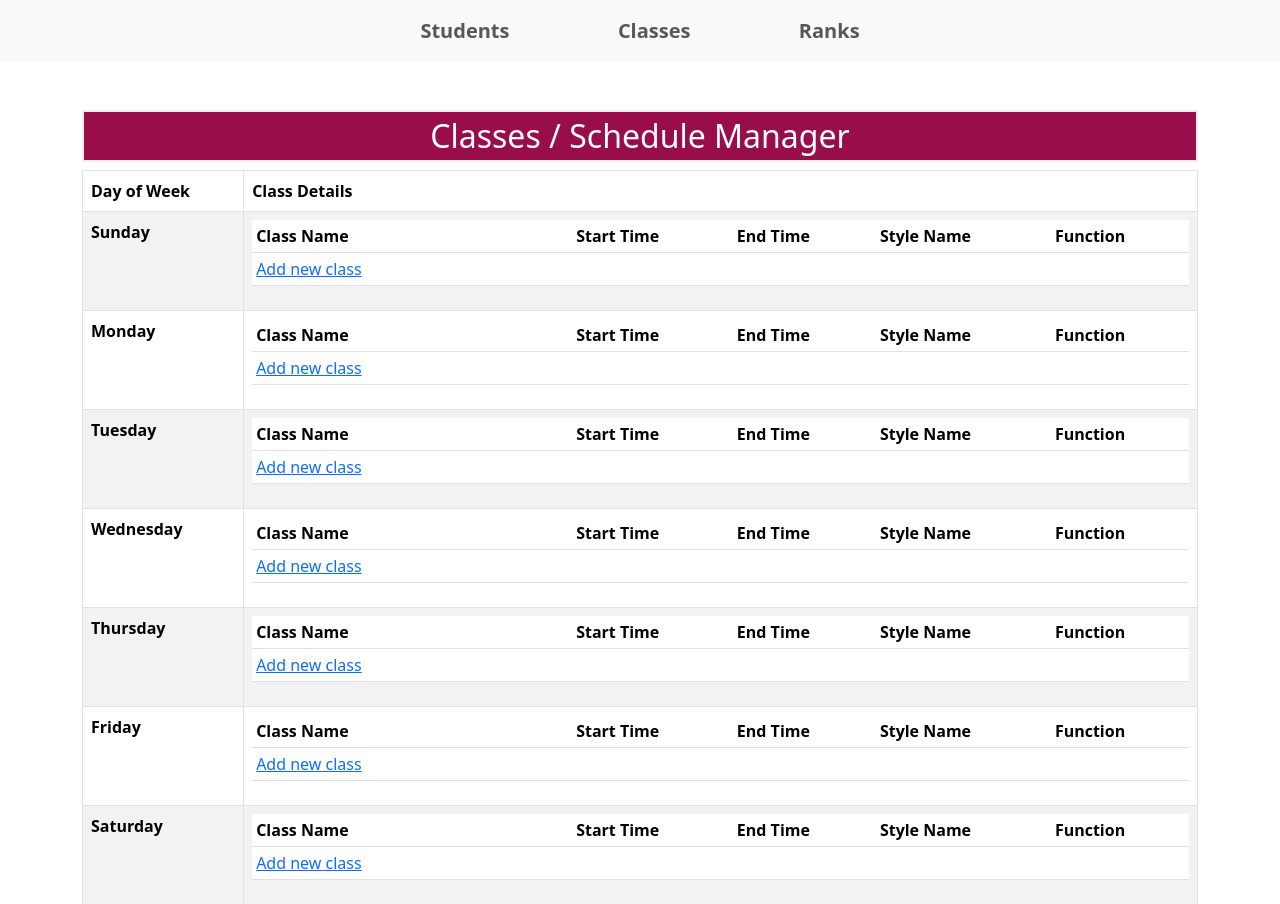
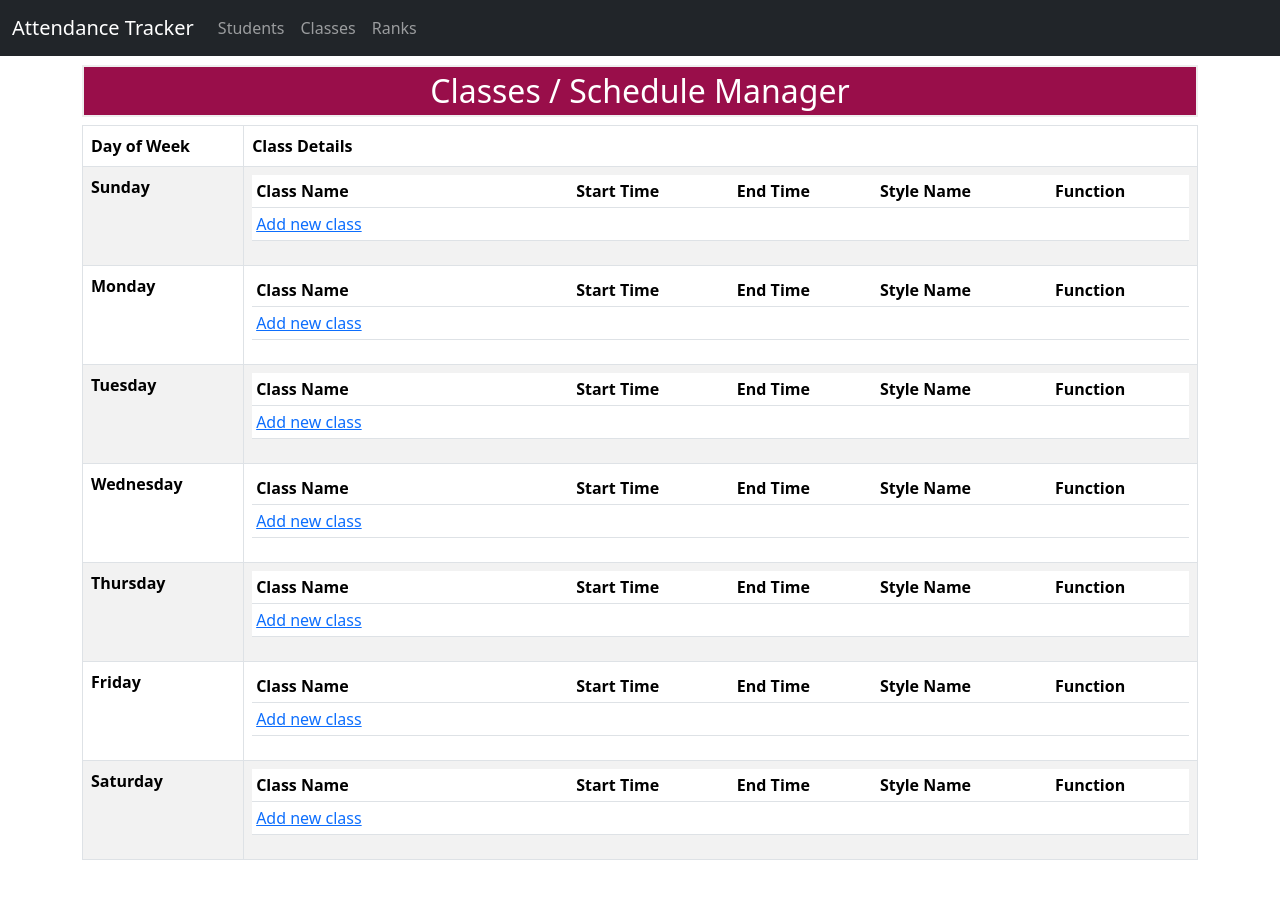
Before and after one commit to NetCoder99/AttendanceTrackerV1, a Flask app: page /schedule in a window 1280 px wide. Shown: the top 904 px of the page. After the commit the page ends 860 px from the top, so only its background shows below. Run offline with Flask 3, Linux system fonts and the light colour scheme; data that the repository does not hold is empty; parts of the project's set-up code (start-up, migrations or seed data) failed here and were passed over; some libraries are stand-ins or nearby versions.

Commit message:
Misc upgrades

```diff
--- a/blueprints/students/templates/students_main.html
+++ b/blueprints/students/templates/students_main.html
@@ -14,7 +14,7 @@ Student related functions
 {% endblock %}
 
 {% block content %}
-<h2 class="mt-2">Student Functions</h2>
+<h2>Student Functions</h2>
 <input type="hidden" id="hdnBadgeNumber" name="hdnBadgeNumber" value="">
 
 <div class="container my-5">
--- a/templates/base.html
+++ b/templates/base.html
@@ -21,24 +21,29 @@
     <title>{% block title %} {% endblock %}</title>
   </head>
   <body>
-    <nav class="navbar navbar-expand-md navbar-light bg-light sticky-top">
-        <div class="collapse navbar-collapse justify-content-center" id="navbarNav">
-            <ul class="navbar-nav w-50 justify-content-evenly">
+    <nav class="navbar navbar-collapse  navbar-expand-lg navbar-dark bg-dark fixed-top">
+      <div class="container-fluid collapse navbar-collapse">
+        <a class="navbar-brand" href="#">Attendance Tracker</a>
+        <button class="navbar-toggler" type="button" data-bs-toggle="collapse" data-bs-target="#navbarNav"
+                aria-controls="navbarNav" aria-expanded="false" aria-label="Toggle navigation">
+          <span class="navbar-toggler-icon"></span>
+        </button>
+        <div class="collapse navbar-collapse" id="navbarNav1">
+          <ul class="navbar-nav">
                 <li class="nav-item">
-                    <a class="nav-link fw-bold fs-5" href="/students">Students</a>
+                    <a class="nav-link" href="/students">Students</a>
                 </li>
                 <li class="nav-item">
-                    <a class="nav-link fw-bold fs-5" href="/schedule">Classes</a>
+                    <a class="nav-link" href="/schedule">Classes</a>
                 </li>
                 <li class="nav-item">
-                    <a class="nav-link fw-bold fs-5" href="/belts">Ranks</a>
+                    <a class="nav-link" href="/belts">Ranks</a>
                 </li>
-<!--                <li class="nav-item">-->
-<!--                    <a class="nav-link fw-bold fs-5" href="/about">About</a>-->
-<!--                </li>-->
-            </ul>
+          </ul>
         </div>
+      </div>
     </nav>
+    <hr>
     <div class="container">
         {% block content %} {% endblock %}
     </div>
```
